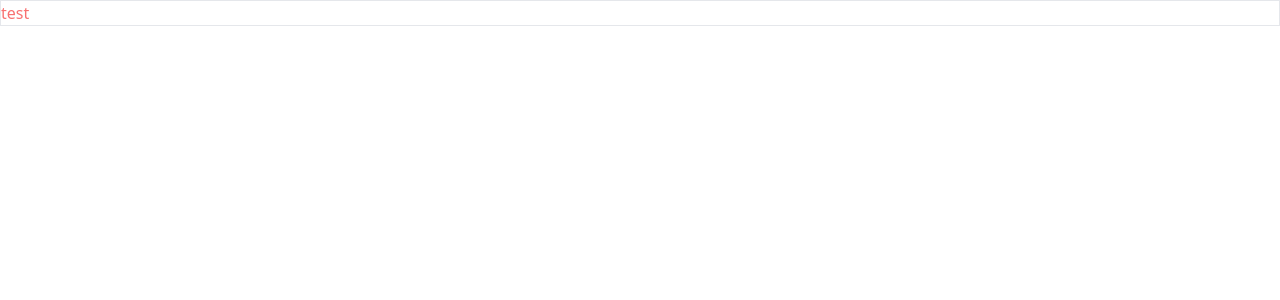
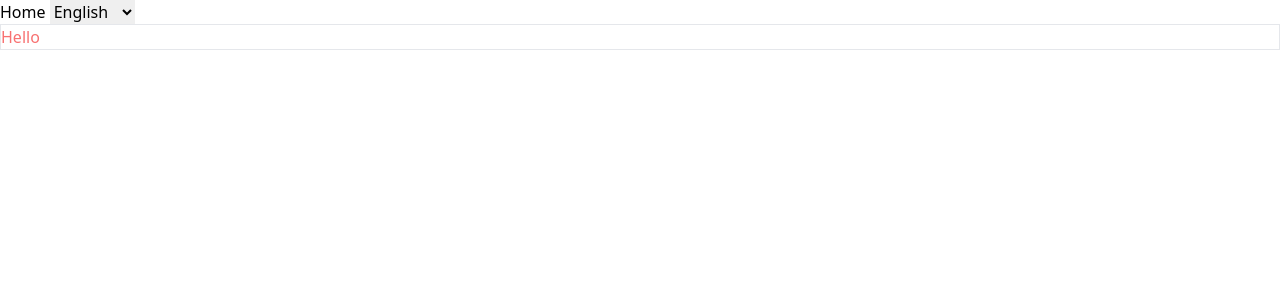
Before and after one commit to ibucoin/modules-nuxt, a Nuxt app: page /base/locales in a window 1280 px wide. Shown: the top 300 px of the page. Built offline with nearby package versions, Linux system fonts and the light colour scheme.

Commit message:
add i18n

```diff
--- a/app.vue
+++ b/app.vue
@@ -1,7 +1,5 @@
 <template>
   <div>
-    <h1 class="text-red border">
-      test
-    </h1>
+    <NuxtPage />
   </div>
 </template>
--- /dev/null
+++ b/i18n.config.ts
@@ -0,0 +1,19 @@
+
+export default {
+    strategy: 'no_prefix',
+    lazy: true,
+    langDir: './locales',
+    defaultLocale: 'en',
+    locales: [
+      {
+        code: 'en',
+        name: 'English',
+        file: 'en.yml'
+      },
+      {
+        code: 'zh-CN',
+        name: '简体中文',
+        file: 'zh-CN.yml'
+      }
+    ]
+  }
--- /dev/null
+++ b/locales/en.yml
@@ -0,0 +1 @@
+hello: Hello
--- /dev/null
+++ b/locales/fr.yml
@@ -0,0 +1 @@
+hello: Bonjour
--- /dev/null
+++ b/locales/zh-CN.yml
@@ -0,0 +1 @@
+hello: 你好!
--- a/nuxt.config.ts
+++ b/nuxt.config.ts
@@ -1,11 +1,44 @@
 // https://nuxt.com/docs/api/configuration/nuxt-config
 export default defineNuxtConfig({
+  ssr: false,
   compatibilityDate: '2024-04-03',
   devtools: { enabled: true },
   modules: [
     '@unocss/nuxt',
     '@vueuse/nuxt',
     '@pinia/nuxt',
+    '@nuxtjs/i18n'
   ],
+  i18n: {
+    strategy: 'no_prefix',
+    langDir: './locales',
+    defaultLocale: 'en',
+    locales: [
+      {
+        code: 'en',
+        name: 'English',
+        file: 'en.yml'
+      },
+      {
+        code: 'zh-CN',
+        name: '简体中文',
+        file: 'zh-CN.yml'
+      },
+      {
+        code: 'fr',
+        name: 'fr',
+        file: 'fr.yml'
+      }
+    ]
+  },
   css: ['@unocss/reset/tailwind.css'],
+  build: {
+    extend(config) {
+      config.module.rules.push({
+        test: /locales\/.*\.ya?ml$/, // <---
+        type: 'json',
+        use: 'yaml-loader'
+      })
+    }
+  }
 })
--- a/package.json
+++ b/package.json
@@ -12,6 +12,7 @@
     "lint:fix": "eslint . --fix"
   },
   "dependencies": {
+    "@nuxtjs/i18n": "^8.3.3",
     "@pinia/nuxt": "^0.5.2",
     "@unocss/reset": "^0.61.9",
     "@vueuse/core": "^10.11.0",
@@ -25,6 +26,7 @@
     "@unocss/nuxt": "^0.61.9",
     "@unocss/transformer-directives": "^0.61.9",
     "eslint": "9.5.0",
-    "unocss": "^0.61.9"
+    "unocss": "^0.61.9",
+    "yaml-loader": "^0.8.1"
   }
 }
--- /dev/null
+++ b/pages/base/locales.vue
@@ -0,0 +1,24 @@
+<script setup>
+const { locale, locales, setLocale } = useI18n()
+const switchLocalePath = useSwitchLocalePath()
+
+const target = ref(locale)
+
+function handleLocale() {
+  setLocale(target.value)
+}
+</script>
+
+<template>
+  <NuxtLink to="/">
+    Home
+  </NuxtLink>
+  <select v-model="target" @change="handleLocale()">
+    <option v-for="item in locales" :key="item.code" :value="item.code">
+      {{ item.name }}
+    </option>
+  </select>
+  <h1 class="text-red border">
+    {{ $t('hello') }}
+  </h1>
+</template>
--- /dev/null
+++ b/pages/index.vue
@@ -0,0 +1,3 @@
+<template>
+  {{ $t('hello') }}
+</template>
```
Also changed, not shown: 1 other file (tests, documents, lock files or other folders).
